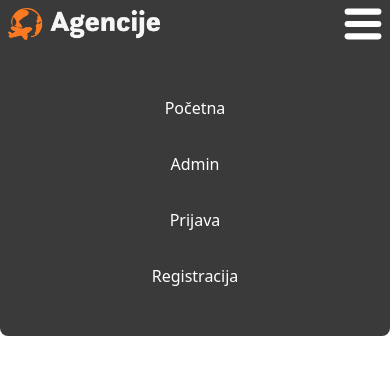
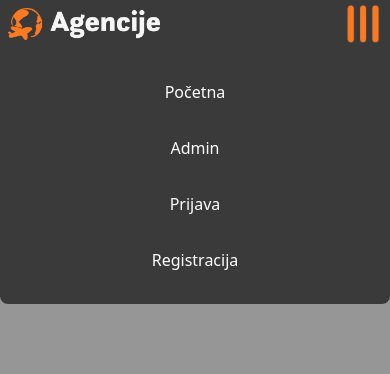
Before and after one commit to Nikola352/Agencije, a React (Vite) app: page / in a window 390 px wide. Both pictures are taken after a click on the picture 362 px from the left and 24 px from the top of the page. Shown: the top 374 px of the page. Built offline with nearby package versions, Linux system fonts and the light colour scheme.

Commit message:
navigation animations

```diff
--- a/package.json
+++ b/package.json
@@ -10,6 +10,7 @@
   },
   "dependencies": {
     "firebase": "^9.19.1",
+    "framer-motion": "^10.10.0",
     "react": "^18.2.0",
     "react-dom": "^18.2.0",
     "react-router-dom": "^6.10.0"
--- a/src/layouts/Navbar.tsx
+++ b/src/layouts/Navbar.tsx
@@ -1,9 +1,8 @@
 import { Link } from "react-router-dom";
 import { useEffect, useState } from "react";
+import { AnimatePresence, motion } from "framer-motion";
 import logo_horizontal from '../assets/logo-horizontal.png'
-import logo from '../assets/logo-no-text.png'
-import menu_icon from '../assets/menu-icon-white.svg'
-import menu_icon_active from '../assets/menu-icon-primary.svg'
+import menu_icon from '../assets/menu-icon-primary.svg'
 
 const Navbar = () => {
 
@@ -18,50 +17,95 @@ const Navbar = () => {
         return () => window.removeEventListener("resize", handleWindowResize);
     }, []);
 
-    useEffect(() => {
-        document.addEventListener("click", e => {
-            setMenuActive(false);
-        });
-    }, [])
-
     return (
-            <nav id="Navbar" onClick={e => e.stopPropagation()}
-                className="sticky flex justify-end items-center h-12 sm:h-16 bg-secondary-600 w-full text-white p-2">
+        <div id="Navbar">
+            <nav id="topbar" className="sticky flex justify-end items-center h-12 sm:h-16 bg-secondary-600 w-full text-white p-2 z-10">
                 <Link to="/" className="mr-auto" onClick={() => setMenuActive(false)}>
-                    { (width >= breakpoint || menuActive) ? (
                     <img src={logo_horizontal} alt="logo" className="sm:h-10 h-8" />
-                    ) : (
-                        <img src={logo} alt="logo" className="h-8" />
-                    )}
                 </Link>
 
                 {width >= breakpoint && (<Link to="/admin" className="btn m-2">Admin</Link>)}
                 {width >= breakpoint && (<button className="btn-primary m-2">Prijava</button>)}
                 {width >= breakpoint && (<button className="btn-primary m-2">Registracija</button>)}
 
+                {/* menu button opens navigation drawer on smaller screens */}
                 { width < breakpoint && (
-                    <img src={menu_icon} className="sm:h-10 h-8"
-                        onMouseOver={e => e.currentTarget.src = menu_icon_active}
-                        onMouseOut={e => e.currentTarget.src = menu_icon}
+                    <motion.img src={menu_icon} className="sm:h-10 h-8"
                         onClick={() => setMenuActive(!menuActive)}
+                        animate={{rotate: menuActive ? 90 : 0}}
+                        transition={{duration: 0.2, type: "tween"}}
                     />
                 )}
 
+                {/* navigation drawer with animations */}
+                <AnimatePresence>
                 { width < breakpoint && menuActive && (
-                    <div className={`absolute top-12 left-0 flex flex-col justify-start items-center bg-secondary-600 w-full px-4 py-8 rounded-b-lg`}>
+                    <motion.div
+                        id="nav-drawer"
+                        initial={{height: 0}}
+                        animate={{height: 'unset', transition: {duration: 0.2}}}
+                        exit={{height: 0, transition: {delay: 0.05, duration: 0.2}}}
+                        className="absolute top-12 left-0 bg-secondary-600 w-full px-4 rounded-b-lg flex flex-col justify-start items-center"
+                    >
+                        <motion.div
+                            initial={{ x: -100, opacity: 0 }}
+                            animate={{ x: 0, opacity: 1 }}
+                            transition={{ duration: 0.1, delay: 0.05 }}
+                            exit={{ x: -100, opacity: 0, transition: {duration: 0.1, delay: 0.15}}}
+                            className="w-3/4 m-4 mt-8"
+                        >
                             <Link to="/"
                                 onClick={() => setMenuActive(false)}
-                            className="btn w-3/4 m-4 text-center"
+                                className="btn w-full text-center block"
                             >Početna</Link>
+                        </motion.div>
+
+                        <motion.div
+                            initial={{ x: -100, opacity: 0 }}
+                            animate={{ x: 0, opacity: 1 }}
+                            transition={{ duration: 0.1, delay: 0.1 }}
+                            exit={{ x: -100, opacity: 0, transition: {duration: 0.1, delay: 0.1}}}
+                            className="w-3/4 m-4"
+                        >
                             <Link to="/admin"
                                 onClick={() => setMenuActive(false)}
-                            className="btn w-3/4 m-4 text-center"
+                                className="btn w-full text-center block"
                             >Admin</Link>
-                        <button className="btn-primary w-3/4 m-4">Prijava</button>
-                        <button className="btn-primary w-3/4 m-4">Registracija</button>
+                        </motion.div>
+
+                        <motion.div
+                            initial={{ x: -100, opacity: 0 }}
+                            animate={{ x: 0, opacity: 1 }}
+                            transition={{ duration: 0.1, delay: 0.15 }}
+                            exit={{ x: -100, opacity: 0, transition: {duration: 0.1, delay: 0.05}}}
+                            className="w-3/4 m-4"
+                        >
+                            <button className="btn-primary w-full">Prijava</button>
+                        </motion.div>
+
+                        <motion.div
+                            initial={{ x: -100, opacity: 0 }}
+                            animate={{ x: 0, opacity: 1 }}
+                            transition={{ duration: 0.1, delay: 0.2 }}
+                            exit={{ x: -100, opacity: 0, transition: {duration: 0.1}}}
+                            className="w-3/4 m-4 mb-8"
+                        >
+                            <button className="btn-primary w-full">Registracija</button>
+                        </motion.div>
+                    </motion.div>
+                )}
+                </AnimatePresence>
+
+            </nav>
+
+            {/* inactive background overlay */}
+            {width < breakpoint && menuActive && (
+                <div
+                    className="fixed top-0 bottom-0 left-0 right-0 bg-backdrop"
+                    onClick={() => setMenuActive(!menuActive)}
+                ></div>
+            )}
         </div>
-                )}
-            </nav>
      );
 }
 
--- a/tailwind.config.js
+++ b/tailwind.config.js
@@ -17,6 +17,7 @@ export default {
                 400: "#616163",
                 600: "#3A3A3B"
             },
+            backdrop: "#3A3A3B88",
             accent: "#5ADBFF",
             success: "#7FB069",
             error: "#FF5A5F"
```
Also changed, not shown: 1 other file (tests, documents, lock files or other folders). Lines whose indentation alone changed are shown as unchanged.
